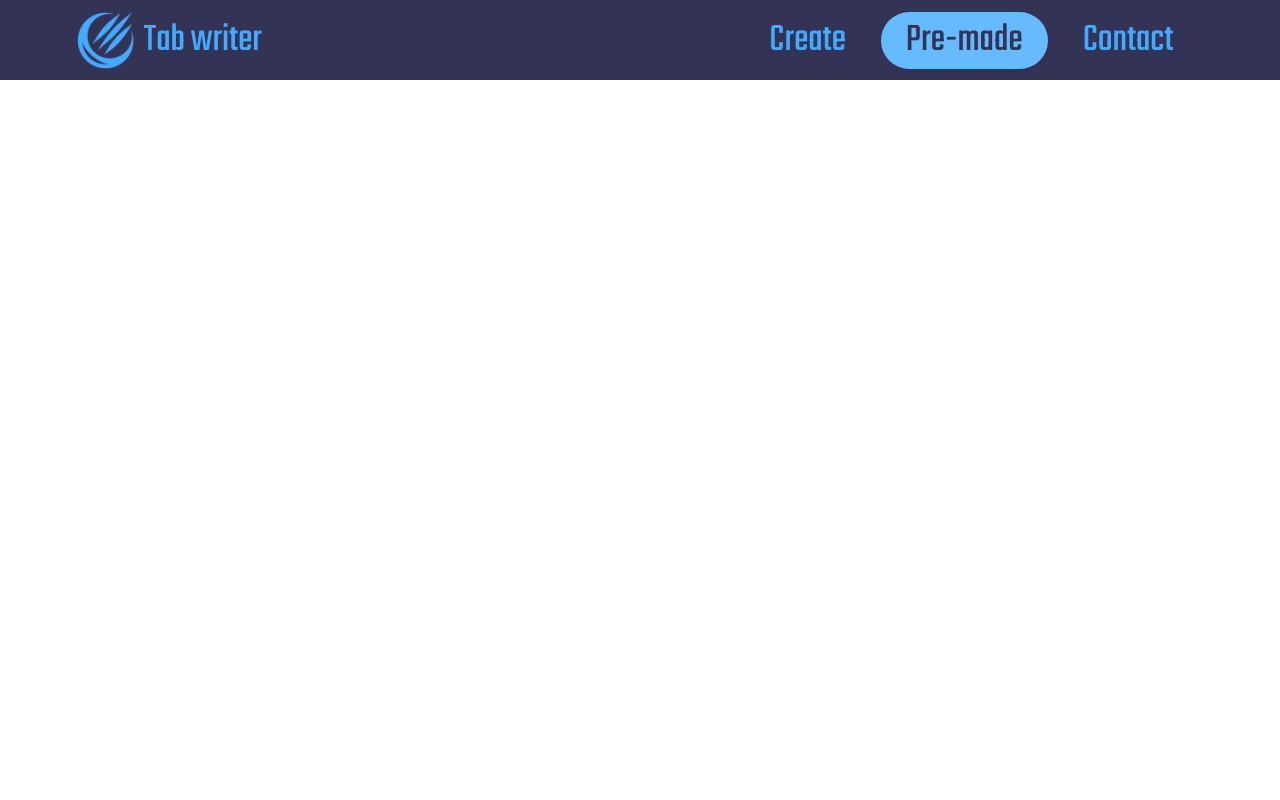
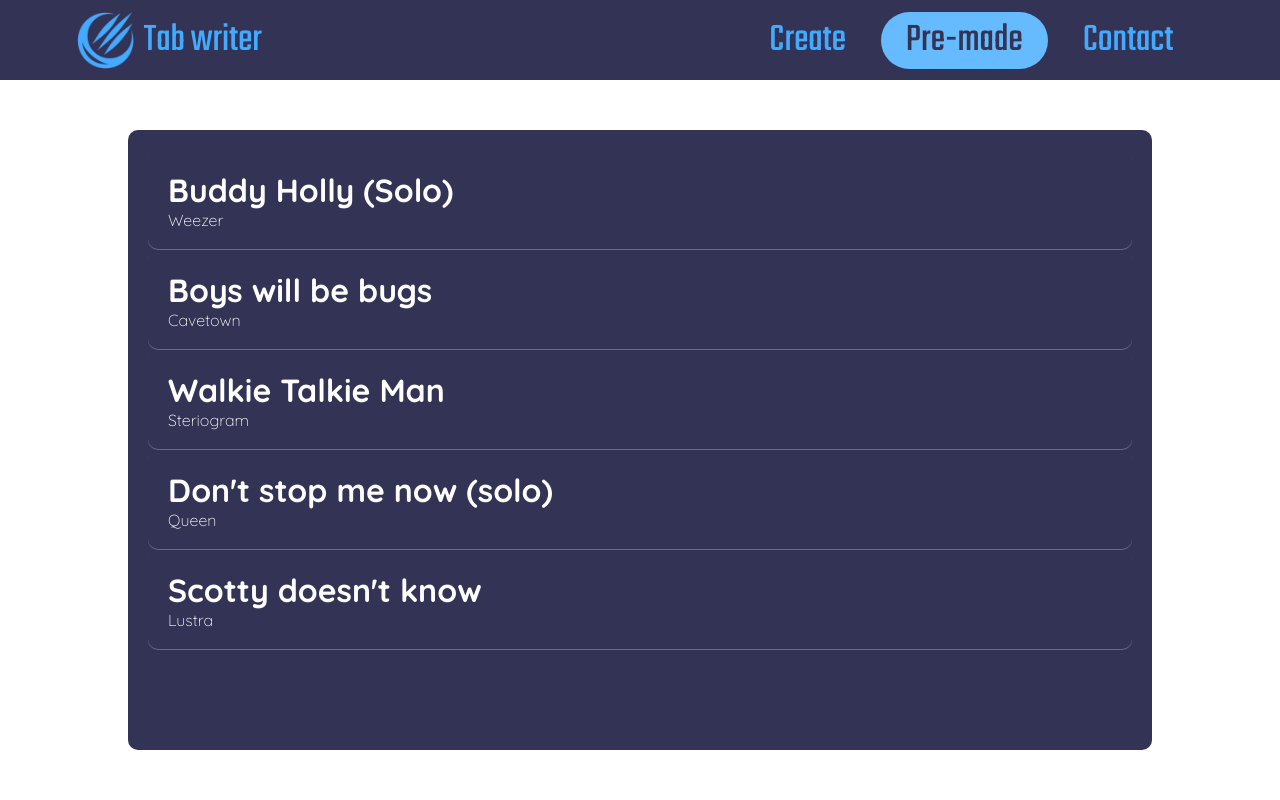
Before and after one commit to NivedDoesArt/Shine-project, a plain HTML site: page HTML/premade.html in a window 1280 px wide. Shown: the top 800 px of the page. Drawn offline with Linux system fonts and the light colour scheme.

Commit message:
30-03-2025 premade songs functionality 1

```diff
--- /dev/null
+++ b/CSS/premade.css
@@ -0,0 +1,61 @@
+.middle {
+    position: absolute;
+    width: 80%;
+    height: calc(100% - 220px);
+    margin-top: 50px;
+    margin-bottom: 50px;
+    margin-left: 10%;
+    margin-right: 10%;
+    padding-top: 20px;
+    padding-bottom: 20px;
+    justify-content: center;
+
+    background-color: #335;
+    border-radius: 10px;
+    overflow-y: scroll;
+}
+
+.middle::-webkit-scrollbar {
+    background-color: #0000;
+}
+
+.middle::-webkit-scrollbar-thumb {
+    background-color: #fff4;
+    box-shadow: inset 0px 0px 0px 4px #335;
+    border-radius: 10px;
+}
+
+.middle::-webkit-scrollbar-thumb:hover {
+    background-color: #fff3;
+}
+
+.middle::-webkit-scrollbar-button {
+    background-color: #0000;
+}
+
+.middle ul {
+    height: fit-content;
+    min-height: 110%;
+}
+
+.middle ul li {
+    margin: 20px;
+    margin-bottom: 0px;
+    margin-top: 0px;
+    padding: 20px;
+
+    list-style: none;
+    color: #fff;
+    box-shadow: inset 0px -1px 0px 0px #fff4;
+    cursor: pointer;
+    border-radius: 10px;
+}
+
+.middle ul li:hover {
+    background-color: #fff2;
+}
+
+.middle ul li h4 {
+    font-size: 2rem;
+    font-weight: 800;
+}
--- a/HTML/premade.html
+++ b/HTML/premade.html
@@ -7,6 +7,7 @@
     <title>Tab writer | Pre-made</title>
 
     <link rel="stylesheet" href="../CSS/main.css">
+    <link rel="stylesheet" href="../CSS/premade.css">
     <link rel="shortcut icon" href="../IMG/logo.png" type="image/x-icon">
 </head>
 
@@ -27,7 +28,30 @@
 
 
     <div id="content">
-
+        <div class="middle">
+            <ul>
+                <li onclick="openSong(1)">
+                    <h4>Buddy Holly (Solo)</h4>
+                    <p>Weezer</p>
+                </li>
+                <li onclick="openSong(2)">
+                    <h4>Boys will be bugs</h4>
+                    <p>Cavetown</p>
+                </li>
+                <li onclick="openSong(3)">
+                    <h4>Walkie Talkie Man</h4>
+                    <p>Steriogram</p>
+                </li>
+                <li onclick="openSong(4)">
+                    <h4>Don't stop me now (solo)</h4>
+                    <p>Queen</p>
+                </li>
+                <li onclick="openSong(5)">
+                    <h4>Scotty doesn't know</h4>
+                    <p>Lustra</p>
+                </li>
+            </ul>
+        </div>
     </div>
 
 
@@ -52,12 +76,14 @@
             <li onclick="window.open('https://niveddoesart.github.io/Portfolio/index.html')">Portfolio</li>
             <li onclick="window.open('https://x.com/DevindeWit')">Twitter</li>
             <li onclick="window.open('https://www.instagram.com/niveddoesart/')">Instagram</li>
-            <li onclick="window.open('https://open.spotify.com/artist/60RFmcnTpPnMJaoy3DQJb3?si=7b23c911bc19485a')">Spotify</li>
+            <li onclick="window.open('https://open.spotify.com/artist/60RFmcnTpPnMJaoy3DQJb3?si=7b23c911bc19485a')">
+                Spotify</li>
             <li onclick="window.open('https://github.com/NivedDoesArt/Shine-project')">Github</li>
         </ul>
     </footer>
 </body>
 
 <script src="../JS/main.js"></script>
+<script src="../JS/premade.js"></script>
 
 </html>
--- /dev/null
+++ b/JS/premade.js
@@ -0,0 +1,3 @@
+function openSong(value) {
+    window.location.href = "../index.html#" + value
+}
```
Also changed, not shown: JS/create.js (+19 -0 lines).
